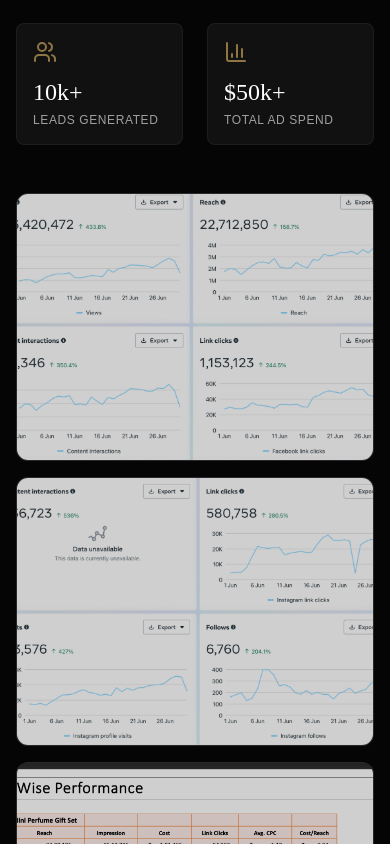
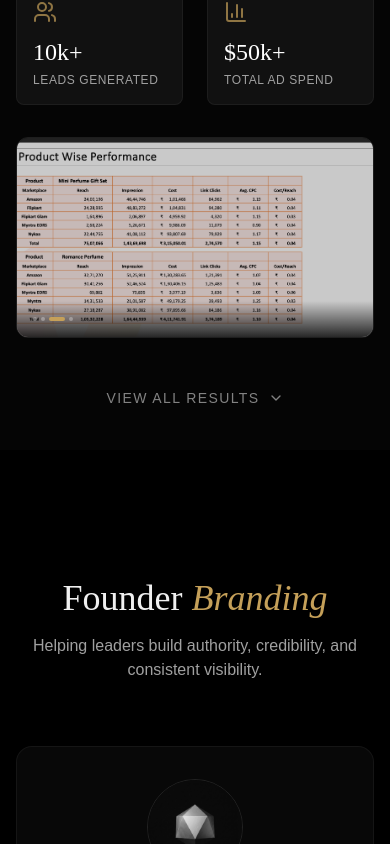
Before and after one commit to codeXsahil/manikajoshiportfolio, a React (Vite) app: page / in a window 390 px wide. Shown: the part 9360-10204 px from the top of the page. Built offline with nearby package versions, Linux system fonts and the light colour scheme.

Commit message:
Implement compact mobile slideshow for Digital Performance and optimize spacing

```diff
--- a/src/components/DigitalPerformance.jsx
+++ b/src/components/DigitalPerformance.jsx
@@ -5,6 +5,53 @@ import { TrendingUp, Users, Target, BarChart3, ArrowUpRight, X, ChevronDown, Che
 // Dynamic import for performance screenshots
 const adsAssets = import.meta.glob('../assets/images/performance/*.{png,jpg,jpeg,webp}', { eager: true, as: 'url' });
 const screenshots = Object.values(adsAssets);
+
+// Mobile Slideshow Component
+const MobileSlideshow = ({ images, onImageClick }) => {
+    const [currentIndex, setCurrentIndex] = useState(0);
+
+    React.useEffect(() => {
+        if (images.length <= 1) return;
+        const interval = setInterval(() => {
+            setCurrentIndex((prev) => (prev + 1) % images.length);
+        }, 3000);
+        return () => clearInterval(interval);
+    }, [images.length]);
+
+    return (
+        <div
+            className="w-full aspect-video rounded-xl overflow-hidden relative mb-8 border border-white/10"
+            onClick={() => onImageClick(images[currentIndex])}
+        >
+            <AnimatePresence mode="wait">
+                <motion.img
+                    key={currentIndex}
+                    src={images[currentIndex]}
+                    alt="Performance Result"
+                    initial={{ opacity: 0 }}
+                    animate={{ opacity: 1 }}
+                    exit={{ opacity: 0 }}
+                    transition={{ duration: 0.5 }}
+                    className="absolute inset-0 w-full h-full object-cover"
+                />
+            </AnimatePresence>
+
+            {/* Overlay and Indicator */}
+            <div className="absolute inset-x-0 bottom-0 p-4 bg-gradient-to-t from-black/80 to-transparent flex justify-between items-end">
+
+
+                <div className="flex gap-1">
+                    {images.map((_, idx) => (
+                        <div
+                            key={idx}
+                            className={`h-1 rounded-full transition-all duration-300 ${idx === currentIndex ? 'w-4 bg-gold' : 'w-1 bg-white/30'}`}
+                        />
+                    ))}
+                </div>
+            </div>
+        </div>
+    );
+};
 
 const DigitalPerformance = () => {
     const [showGallery, setShowGallery] = useState(false);
@@ -18,9 +65,9 @@ const DigitalPerformance = () => {
     ];
 
     return (
-        <section className="bg-[#050505] relative py-20 border-t border-white/5">
+        <section className="bg-[#050505] relative py-10 md:py-20 border-t border-white/5">
             <div className="container mx-auto px-4">
-                <div className="flex flex-col md:flex-row gap-12 md:gap-20">
+                <div className="flex flex-col md:flex-row gap-8 md:gap-20">
 
                     {/* Left Column: Context & Metrics */}
                     <div className="md:w-1/3 space-y-12">
@@ -75,7 +122,18 @@ const DigitalPerformance = () => {
 
                     {/* Right Column: Screenshot Gallery Preview */}
                     <div className="md:w-2/3">
-                        <div className="grid grid-cols-1 sm:grid-cols-2 gap-4 mb-4">
+                        {/* Mobile Slideshow View (Visible only on mobile) */}
+                        <div className="block md:hidden">
+                            {screenshots.length > 0 && (
+                                <MobileSlideshow
+                                    images={screenshots.slice(0, 4)}
+                                    onImageClick={(src) => setLightboxSrc(src)}
+                                />
+                            )}
+                        </div>
+
+                        {/* Desktop Grid View (Hidden on mobile) */}
+                        <div className="hidden md:grid grid-cols-1 sm:grid-cols-2 gap-4 mb-4">
                             {screenshots.length > 0 ? (
                                 screenshots.slice(0, 4).map((src, idx) => (
                                     <motion.div
```
